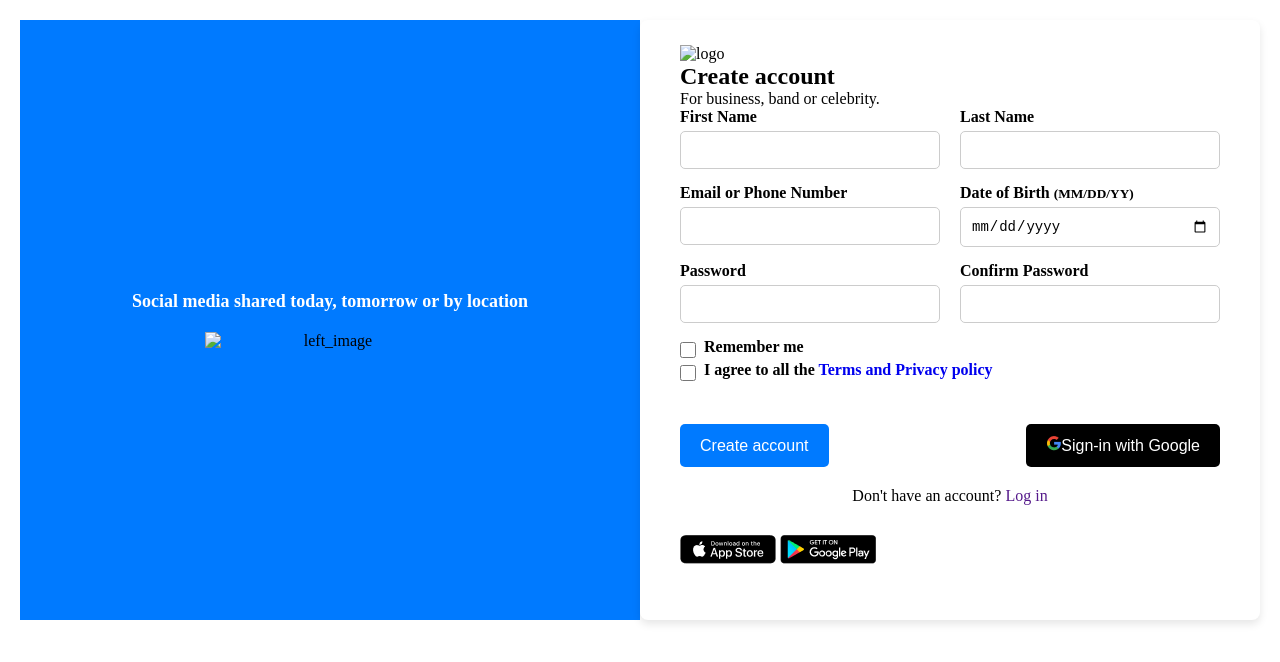
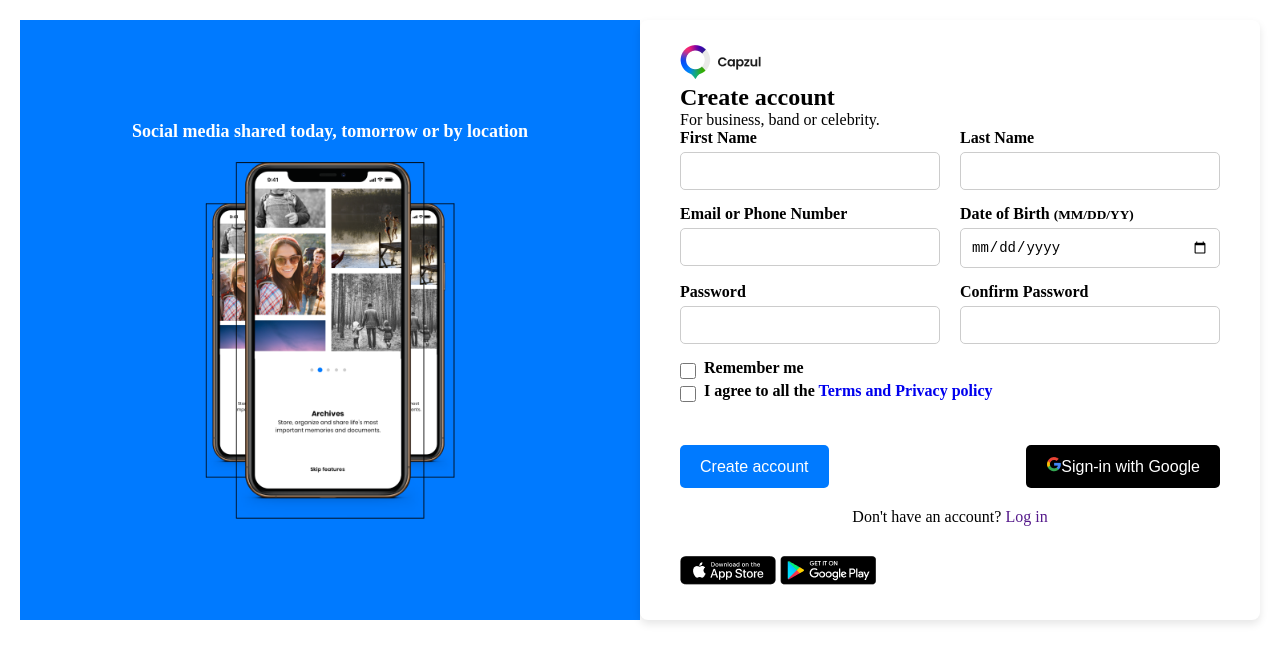
Before and after one commit to Ammy198488/StartUp-internship, a plain HTML site: page index.html in a window 1280 px wide. Drawn offline with Linux system fonts and the light colour scheme.

Commit message:
updated images

```diff
--- a/index.html
+++ b/index.html
@@ -12,11 +12,11 @@
   <div class="container">
     <div class="left_side">
       <h5>Social media shared today, tomorrow or by location</h5>
-      <img src="images/Imgs.png" alt="left_image">
+      <img src="/images/Imgs (1).png" alt="left_image">
     </div>
     <div class="right_side">
       <div class="logo">
-        <img src="images/Logo.png" alt="logo">
+        <img src="/images/Logo (1).png" alt="logo">
       </div>
       <div class="form_head">
         <h2>Create account</h2>
```
